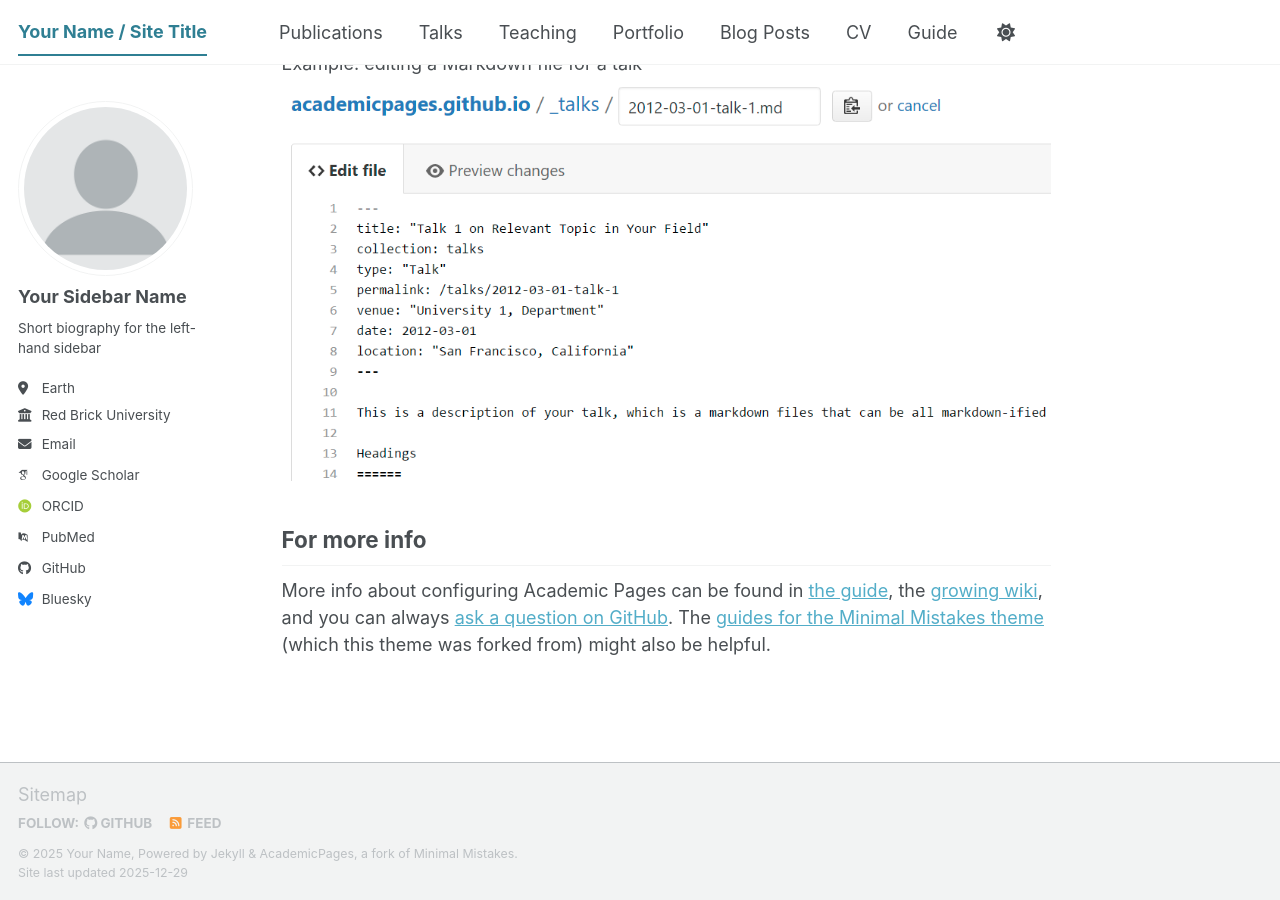
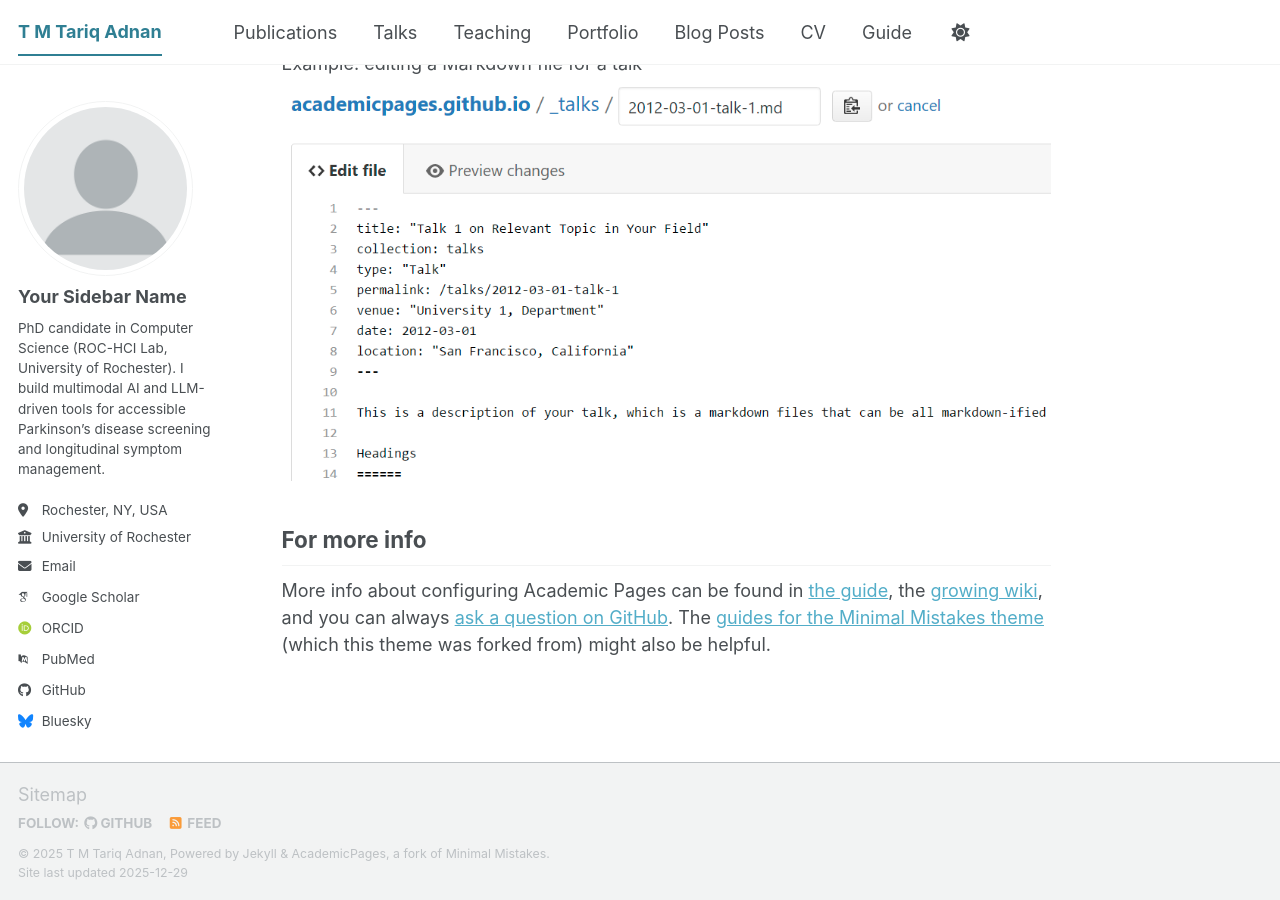
Before and after one commit to tmadnan/tmadnan.github.io, a Jekyll site: the page built from _pages/about.md, in a window 1280 px wide and 900 px high, scrolled down 2720 px. Built offline with Jekyll 4.4.1, drawn with Linux system fonts in a browser that asks for light colours; some web fonts are replaced; a script bundle is joined from its source files by our own code; library files that are not in the unit come from our copies.

Commit message:
Modify site title and author details in config
Updated personal information in the site configuration.

```diff
--- a/_config.yml
+++ b/_config.yml
@@ -9,14 +9,14 @@
 # Basic Site Settings
 locale                   : "en-US"
 site_theme               : "default" # The available themes options are "default", "air", "sunrise", "mint", "dirt" and "contrast"
-title                    : "Your Name / Site Title"
+title                    : "T M Tariq Adnan"
 title_separator          : "-"
-name                     : &name "Your Name"
-description              : &description "Your Name's academic portfolio"   # Update this with a general description of your site, this is the default if not overridden by a page
-url                      : https://academicpages.github.io # The base hostname & protocol for your site e.g. "https://[your GitHub username].github.io",
+name                     : &name "T M Tariq Adnan"
+description              : "PhD candidate in Computer Science at the University of Rochester, building multimodal AI and LLM-powered systems for remote Parkinson’s disease screening and management."
+url                      : https://tmadnan.github.io # The base hostname & protocol for your site e.g. "https://[your GitHub username].github.io",
                                                            # or if you already have some other page hosted on Github then use "https://[your GitHub username].github.io/[Your Repo Name]"
 baseurl                  : "" # the subpath of your site, e.g. "/blog"
-repository               : "academicpages/academicpages.github.io"
+repository               : "tmadnan/tmadnan.github.io"
 
 # Site Author - The following control what appear as part of the author content on the side bar.
 #               If a field is blank the icon and link will not appear, otherwise it will be shown.
@@ -26,16 +26,20 @@ author:
   avatar           : "profile.png"
   name             : "Your Sidebar Name"
   pronouns         : # example: "she/her"
-  bio              : "Short biography for the left-hand sidebar"
-  location         : "Earth"
-  employer         : "Red Brick University"
+  bio              : >
+    PhD candidate in Computer Science (ROC-HCI Lab, University of Rochester).
+    I build multimodal AI and LLM-driven tools for accessible Parkinson’s disease screening
+    and longitudinal symptom management.
+  location         : "Rochester, NY, USA"
+  employer         : "University of Rochester"
+  role             : "PhD Candidate, ROC-HCI Lab"
   uri              : # URL
-  email            : "none@example.org"
+  email            : "tadnan@ur.rochester.edu"
 
   # Academic websites
   academia         : # URL
   arxiv            : # URL - Update with the correct link to your profile
-  googlescholar    : "https://scholar.google.com/citations?user=PS_CX0AAAAAJ"
+  googlescholar    : "https://scholar.google.com/citations?user=vJ4Yn0EAAAAJ"
   inspire-hep      : # URL
   impactstory      : # URL
   orcid            : "https://orcid.org/yourorcidurl"
@@ -51,7 +55,7 @@ author:
   bitbucket        : # Username - Update with your username on the site
   codepen          : # Username
   dribbble         : # Username
-  github           : "academicpages"
+  github           : "tmadnan"
   kaggle           : # Username
   stackoverflow    : # User number or user number and name (i.e., use "1" or "1/jeff-atwood")
 
```
